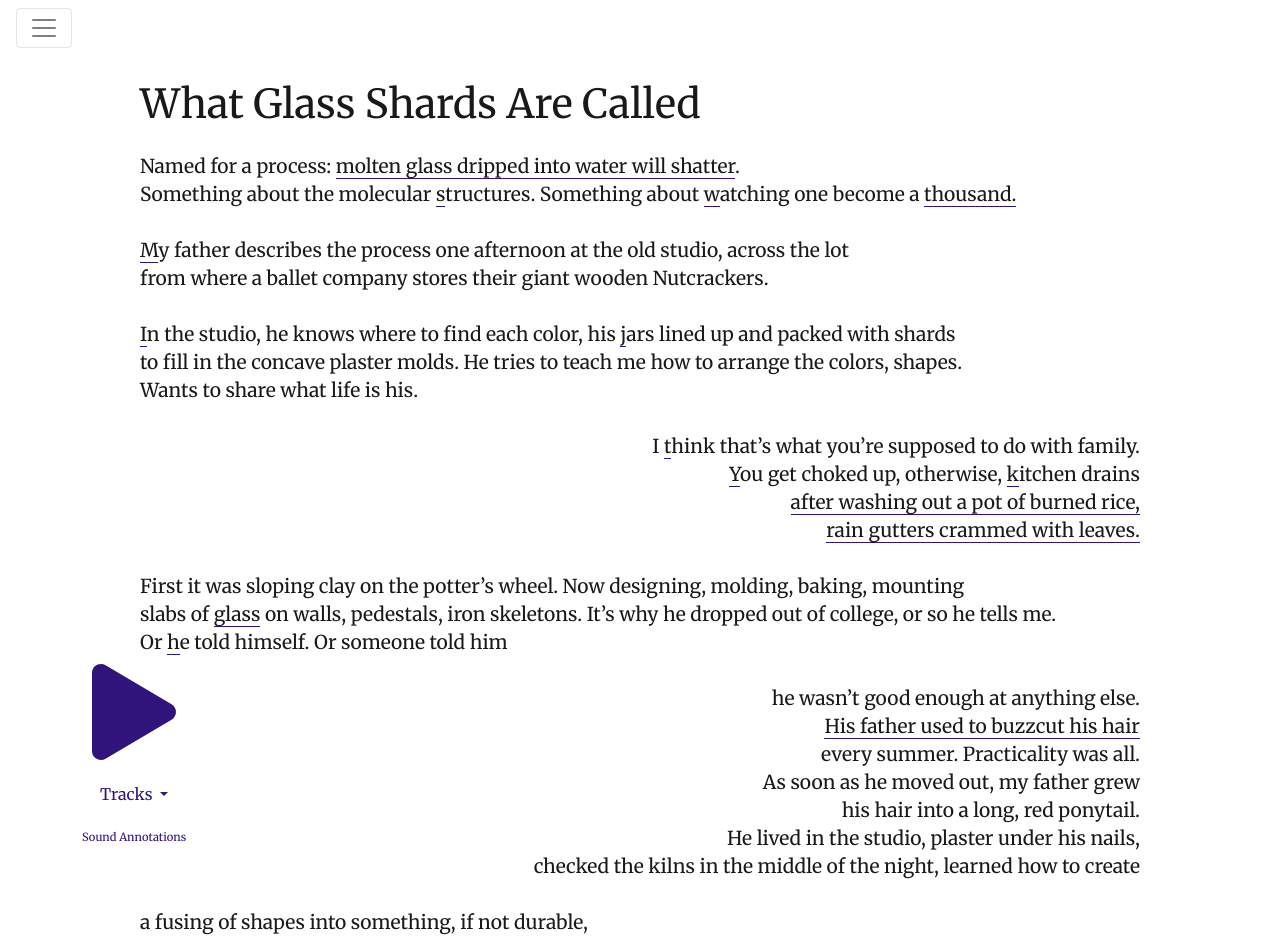
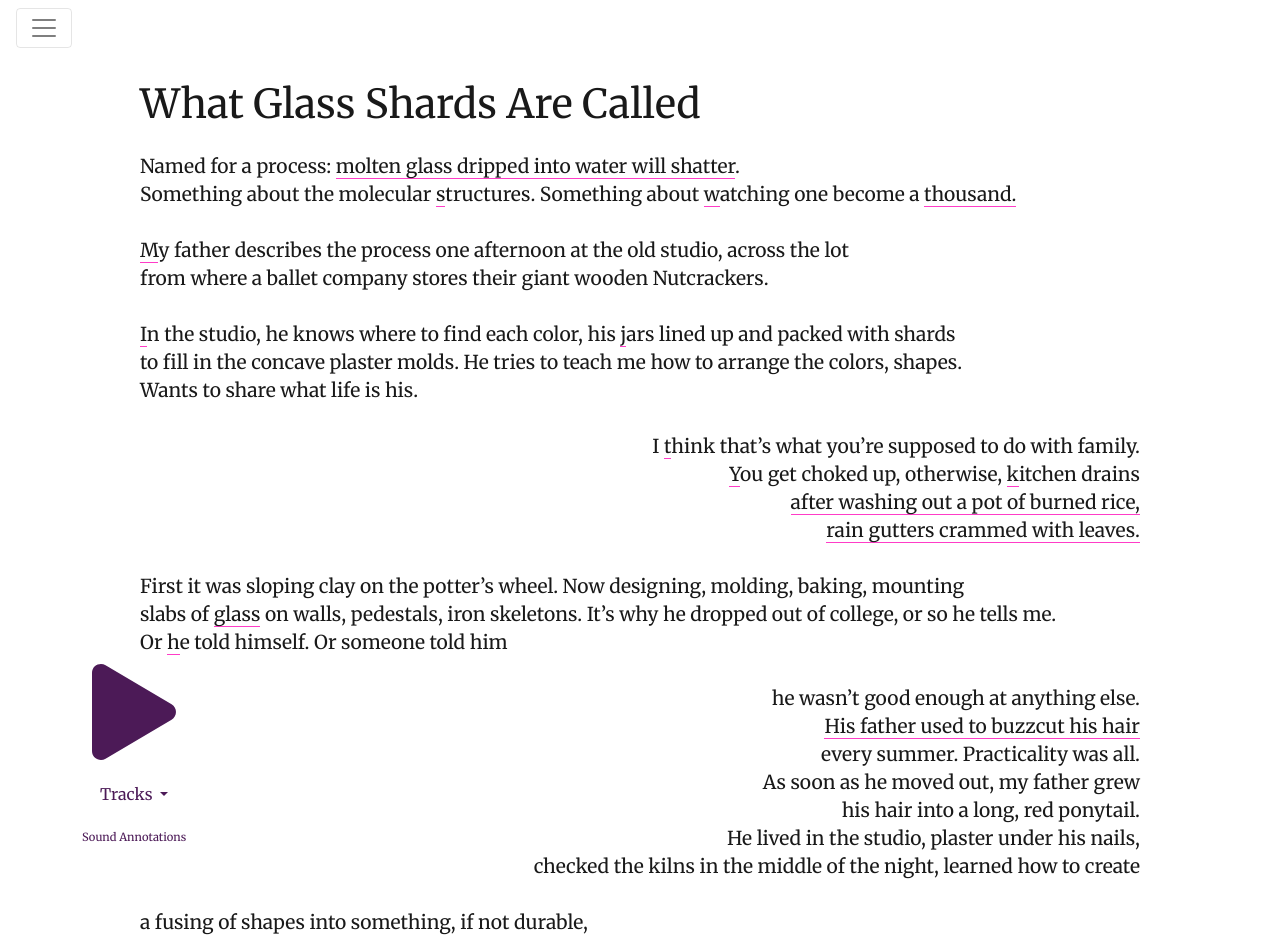
Before and after one commit to thecdil/shards_source, a Jekyll site: the page built from index.html, in a window 1280 px wide. Shown: the top 939 px of the page. Built offline with Jekyll 4.4.1, drawn with Linux system fonts in a browser that asks for light colours.

Commit message:
color customizing option

```diff
--- a/_data/theme.yml
+++ b/_data/theme.yml
@@ -2,6 +2,9 @@
 # CollectionBuilder Theme Customization
 # values set here help configure details of individual pages in the website
 ##########
+
+color-dark: '#4C1A57'
+color-light: '#FF3CC7'
 
 ##########
 # HOME PAGE
--- a/_includes/js/home.html
+++ b/_includes/js/home.html
@@ -11,8 +11,8 @@ function initWave(file) {
     // init wave
     wavesurfer = WaveSurfer.create({
         container: '#waveform',
-        waveColor: '#7C135E',
-        progressColor: '#31137C'
+        waveColor: '{{ site.data.theme.color-light }}',
+        progressColor: '{{ site.data.theme.color-dark }}'
     });
     wavesurfer.on('ready', function () {
         // hide loading icon
--- a/_sass/_custom.scss
+++ b/_sass/_custom.scss
@@ -22,24 +22,24 @@
 /* audio player */
 #waveControls {
     .btn-link {
-        color: #31137C;
+        color: $color-dark;
     }
 }
 /* annotations */
 .annotation { cursor: pointer; }
-.annotation-underline { border-bottom: solid 1px #31137C; };
+.annotation-underline { border-bottom: solid 1px $color-light; };
 .annotation.active {
-    color: #7C135E;
-    border-bottom: solid 1px #7C135E;
+    color: $color-light;
+    border-bottom: solid 1px $color-light;
 }
 .text-underline { text-decoration: underline; }
 .track.annotation.active {
     color: white;
-    background-color: #31137C;
+    background-color: $color-dark;
 }
 /* footer */
 .footer-nav .nav-link.active {
-    border: solid 1px #7C135E;
+    border: solid 1px $color-light;
     border-radius: .25em;
 }
 #scroll-to-top { color: $link-color; }
--- a/assets/css/custom.scss
+++ b/assets/css/custom.scss
@@ -7,7 +7,10 @@
 $base-font-family: {{ site.data.theme.base-font-family | default: '""' }};
 $base-font-size: {{ site.data.theme.base-font-size | default: '""' }};
 $text-color: {{ site.data.theme.text-color | default: '""' }};
-$link-color: #135E7C;
+$link-color: #007C77; //#135E7C;
+
+$color-dark: {{ site.data.theme.color-dark }}; //#31137C;
+$color-light: {{ site.data.theme.color-light }}; // #7C135E
 
 // Width of the content area
 $content-width:    1800px;
```
